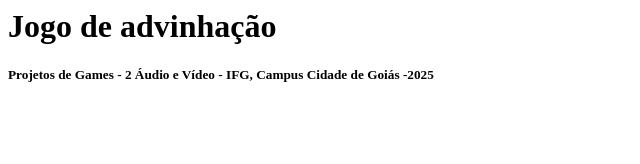
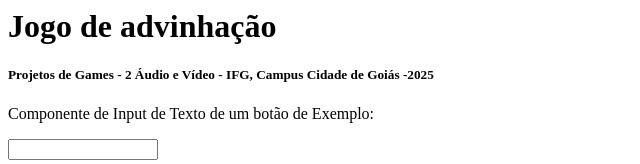
Before and after one commit to hzerafull/Labubu, a plain HTML site: page index.html in a window 1280 px wide. Shown: the whole page, without its empty margins (0-640 px from the left). Drawn offline with Linux system fonts and the light colour scheme.

Commit message:
Update index.html

```diff
--- a/index.html
+++ b/index.html
@@ -2,6 +2,8 @@
   <body>
     <h1>Jogo de advinhação</h1>
     <h5> Projetos de Games - 2 Áudio e Vídeo - IFG, Campus Cidade de Goiás -2025 </h5>
+    <p>Componente de Input de Texto de um botão de Exemplo:</p>
+    <p> <input type="text" style="width:150px" /> </p>
   </body>
 
 </html>
```
